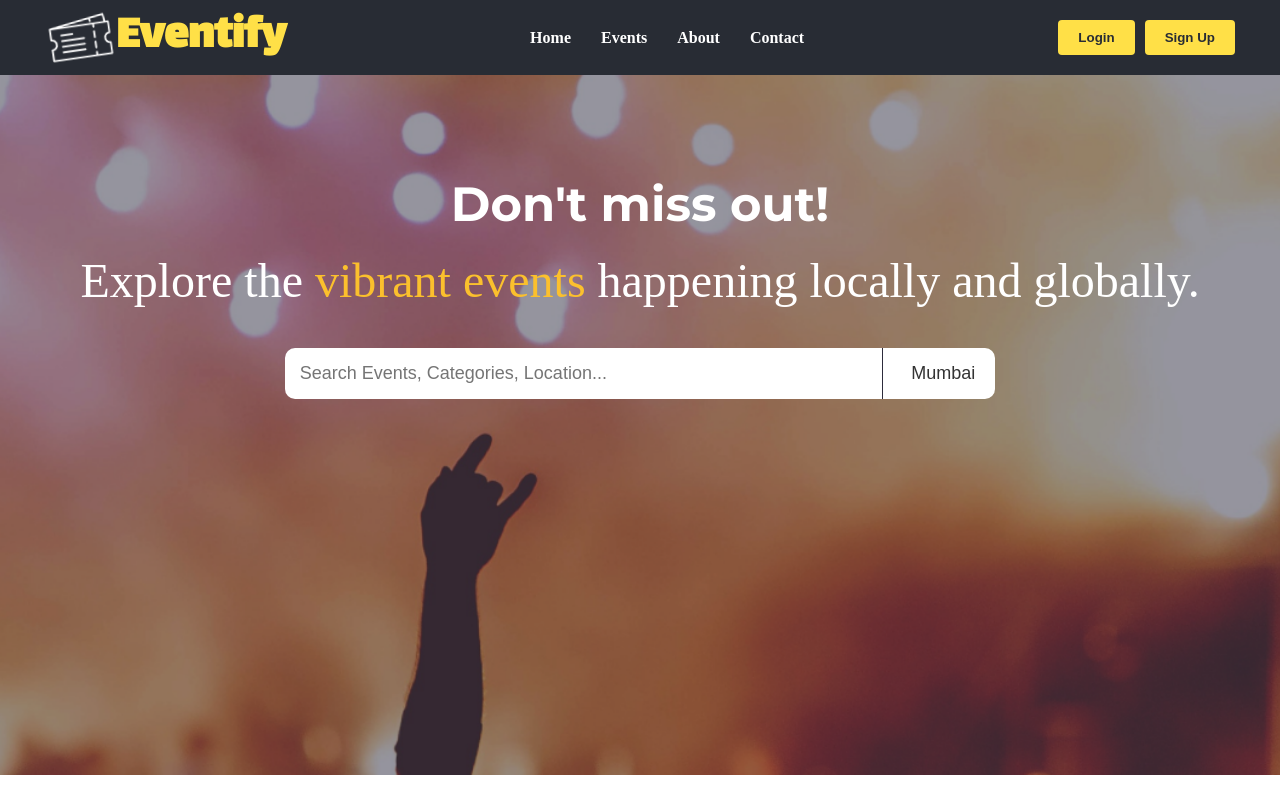
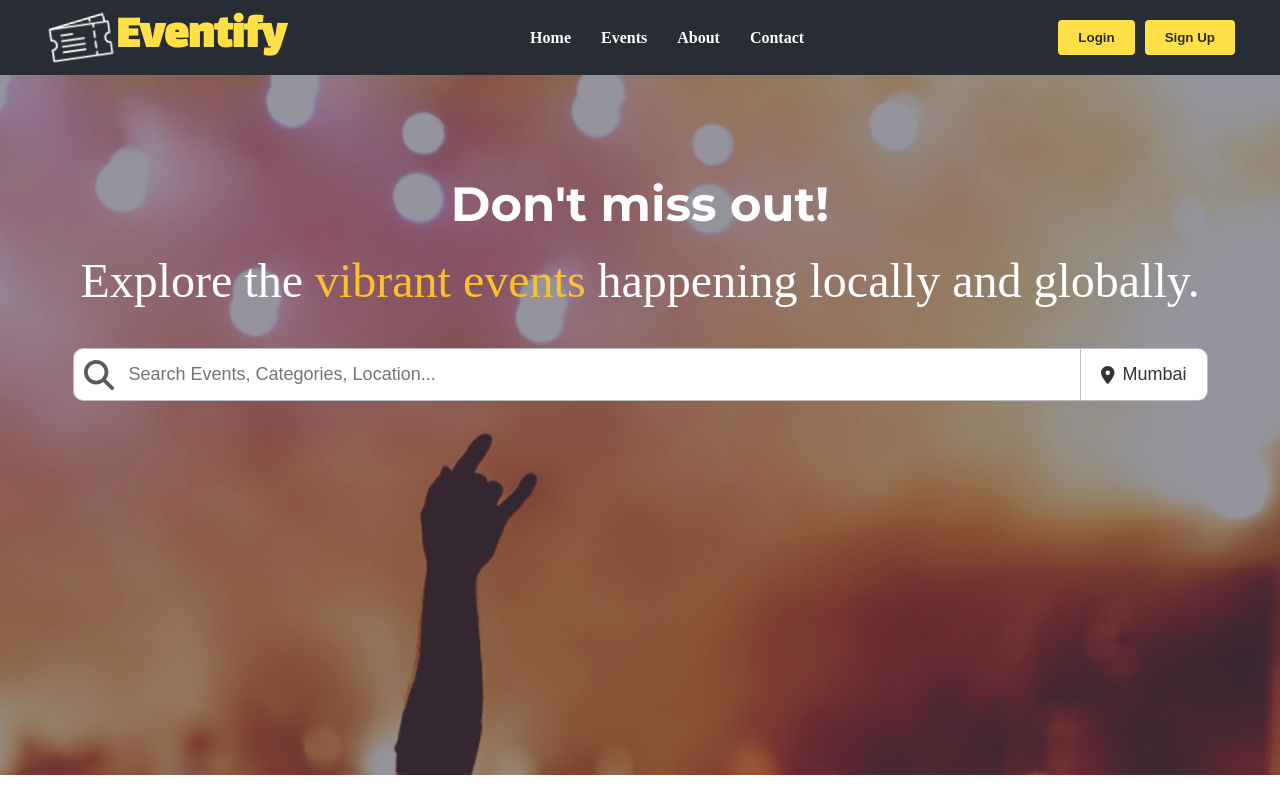
Before and after one commit to ali-mansour21/ActiveVibe, a React (Vite) app in the folder frontend/: page / in a window 1280 px wide. Built offline with nearby package versions, Linux system fonts and the light colour scheme.

Commit message:
Add the fontawesome icons

```diff
--- a/frontend/package.json
+++ b/frontend/package.json
@@ -10,6 +10,11 @@
     "preview": "vite preview"
   },
   "dependencies": {
+    "@fortawesome/fontawesome-svg-core": "^6.6.0",
+    "@fortawesome/free-brands-svg-icons": "^6.6.0",
+    "@fortawesome/free-regular-svg-icons": "^6.6.0",
+    "@fortawesome/free-solid-svg-icons": "^6.6.0",
+    "@fortawesome/react-fontawesome": "^0.2.2",
     "react": "^18.3.1",
     "react-dom": "^18.3.1",
     "react-router-dom": "^6.26.1"
--- a/frontend/src/pages/components/LandingPage .jsx
+++ b/frontend/src/pages/components/LandingPage .jsx
@@ -1,4 +1,9 @@
 import "../styles/landing.css";
+import { FontAwesomeIcon } from "@fortawesome/react-fontawesome";
+import {
+  faLocationDot,
+  faMagnifyingGlass,
+} from "@fortawesome/free-solid-svg-icons";
 const LandingPage = () => {
   return (
     <div className="banner">
@@ -8,13 +13,17 @@ const LandingPage = () => {
         locally and globally.
       </p>
       <div className="search-bar">
-        <input
-          type="text"
-          placeholder="Search Events, Categories, Location..."
-          className="search-input"
-        />
+        <div className="search-input-container">
+          <FontAwesomeIcon icon={faMagnifyingGlass} className="search-icon" />
+          <input
+            type="text"
+            placeholder="Search Events, Categories, Location..."
+            className="search-input"
+          />
+        </div>
         <button className="location-button">
-          <i className="fa fa-map-marker" aria-hidden="true"></i> Mumbai
+          <FontAwesomeIcon icon={faLocationDot} className="location-icon" />{" "}
+          Mumbai
         </button>
       </div>
     </div>
--- a/frontend/src/pages/styles/landing.css
+++ b/frontend/src/pages/styles/landing.css
@@ -37,22 +37,39 @@
   justify-content: center;
   align-items: center;
   width: 1135px;
-  margin: auto;
+  max-width: 1135px;
+  margin: 0 auto;
+}
+
+.search-input-container {
+  display: flex;
+  align-items: center;
+  flex: 1;
+  border: 1px solid #2d2c3c51;
+  border-radius: 10px 0 0 10px;
+  background-color: #fff;
+}
+
+.search-icon {
+  color: #5a5a5a;
+  width: 30px;
+  height: 30px;
+  padding-left: 10px;
 }
 
 .search-input {
   padding: 15px;
-  width: 50%;
+  width: 100%;
   border: none;
-  border-radius: 10px 0 0 10px;
+  border-radius: 0;
   font-size: 18px;
   outline: none;
 }
 
 .location-button {
   padding: 15px 20px;
-  border: none;
-  border-left: 1px solid #2d2c3c;
+  border: 1px solid #2d2c3c51;
+  border-left: none;
   background-color: #fff;
   color: #333;
   border-radius: 0 10px 10px 0;
@@ -62,6 +79,6 @@
   align-items: center;
 }
 
-.location-button i {
+.location-icon {
   margin-right: 8px;
 }
```
Also changed, not shown: 1 other file (tests, documents, lock files or other folders).
